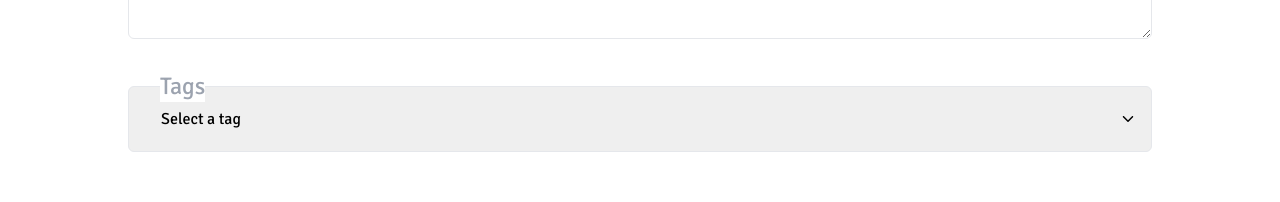
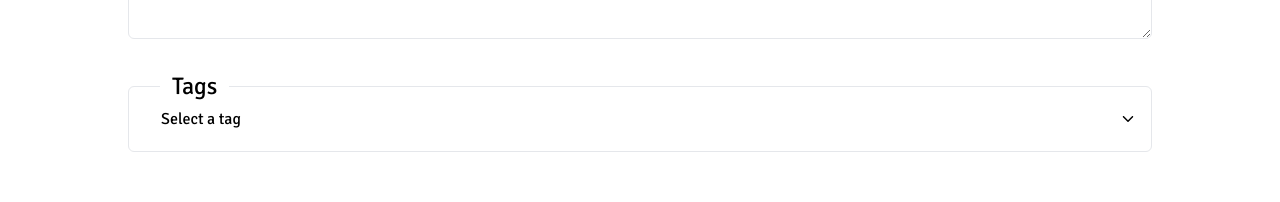
Before and after one commit to koredeploy/taskduty-nextjs, a Next.js app: page /createtask in a window 1280 px wide. Shown: the part 587-789 px from the top of the page. Built offline with nearby package versions, Linux system fonts and the light colour scheme.

Commit message:
upadte style for form

```diff
--- a/app/createtask/page.tsx
+++ b/app/createtask/page.tsx
@@ -70,10 +70,10 @@ const NewTask: React.FC = () => {
         {errors.description && <p className='text-red-600 font-semibold'>{errors.description.message}</p>}
 
         <div className='relative'>
-          <label className='text-gray-400 absolute z-10 left-8 -top-4 bg-white text-2xl'>Tags</label>
+          <label className=' absolute z-10 left-8 -top-4 bg-white px-3 text-2xl'>Tags</label>
           <div className='flex items-center justify-between relative'>
             <select
-              className='border p-5 rounded-md px-8 relative w-full appearance-none'
+              className='border p-5 rounded-md px-8 relative w-full bg-white appearance-none'
               {...register("tags", {
                 required: "Tags is required"
               })}
```
